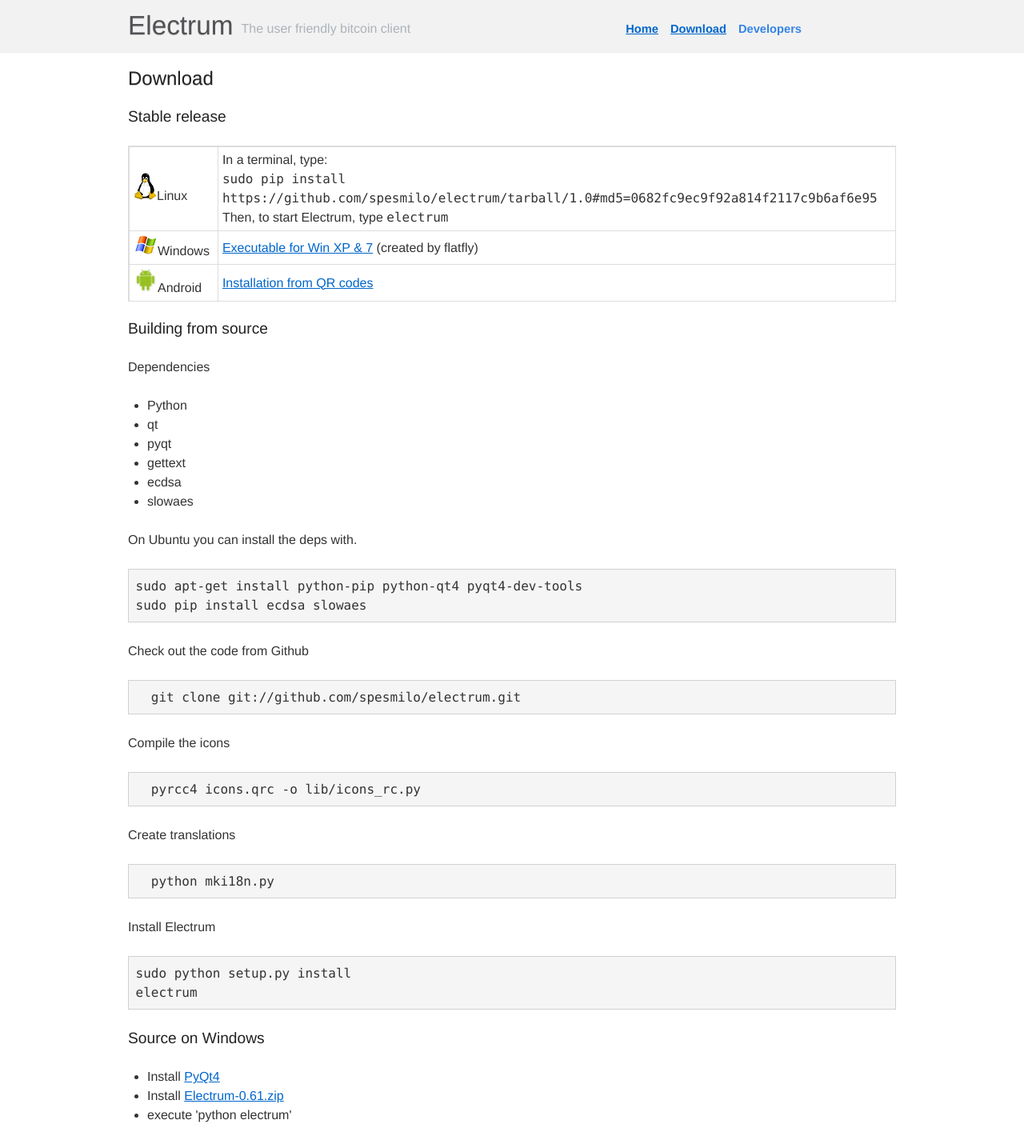
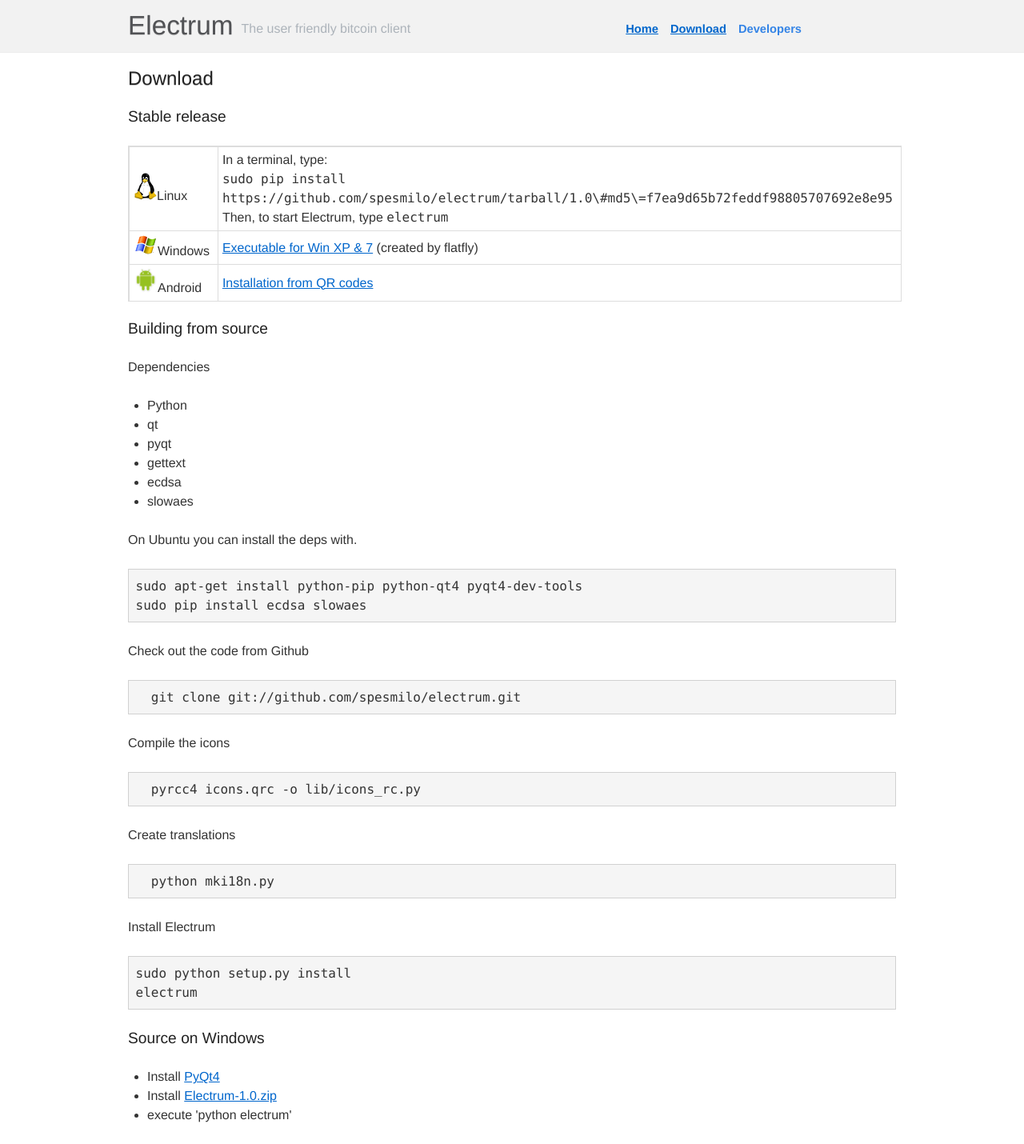
Before and after one commit to ecdsa/electrum-web, a Jekyll site: the page built from download.html, in a window 1280 px wide. Shown: the whole page at 80% size. Built offline with Jekyll 4.4.1, drawn with Linux system fonts in a browser that asks for light colours.

Commit message:
Updated version to 1.0

```diff
--- a/download.html
+++ b/download.html
@@ -9,7 +9,7 @@
   <tr>
     <td><img src="./media/os_linux.gif"/>Linux</td>
     <td>In a terminal, type:<br/>
-      <tt>sudo pip install https://github.com/spesmilo/electrum/tarball/1.0#md5=0682fc9ec9f92a814f2117c9b6af6e95</tt><br/>
+      <tt>sudo pip install https://github.com/spesmilo/electrum/tarball/1.0\#md5\=f7ea9d65b72feddf98805707692e8e95</tt><br/>
       Then, to start Electrum, type <tt>electrum</tt></td>
   </tr>
   <tr>
@@ -59,7 +59,7 @@
 
 <h4>Source on Windows</h4>
 <ul>
-  <li>Install <a href= "http://www.riverbankcomputing.co.uk/software/pyqt/download">PyQt4</a> </li>
-  <li>Install <a href="http://ecdsa.org/electrum/Electrum-0.61.zip">Electrum-0.61.zip</a> </li>
+  <li>Install <a href="http://www.riverbankcomputing.co.uk/software/pyqt/download">PyQt4</a> </li>
+  <li>Install <a href="https://github.com/spesmilo/electrum/zipball/1.0">Electrum-1.0.zip</a> </li>
   <li>execute 'python electrum'</li>
 </ul>
```
